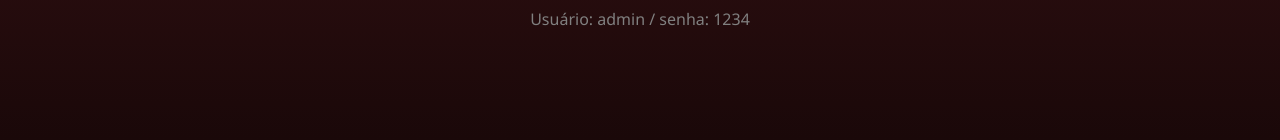
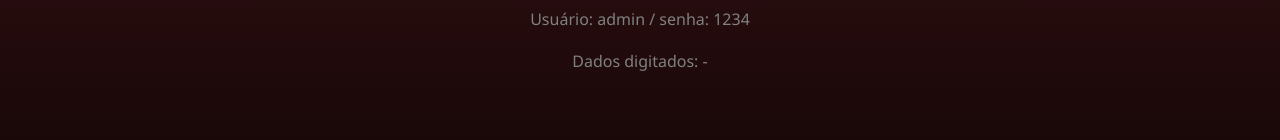
Before and after one commit to elionardosantos/serratec-react-p1, a React (Vite) app: page / in a window 1280 px wide. Shown: the part 406-546 px from the top of the page. Built offline with nearby package versions, Linux system fonts and the light colour scheme.

Commit message:
implementa a visualização em tempo real do que está sendo digitado nos inputs

```diff
--- a/src/App.jsx
+++ b/src/App.jsx
@@ -89,6 +89,7 @@ function App() {
             </button>
 
             <div className={ styles.loginInfo }>Usuário: admin / senha: 1234</div>
+            <div className={ styles.loginInfo }>Dados digitados: { username } - { password }</div>
 
           </div>
         </div>
```
